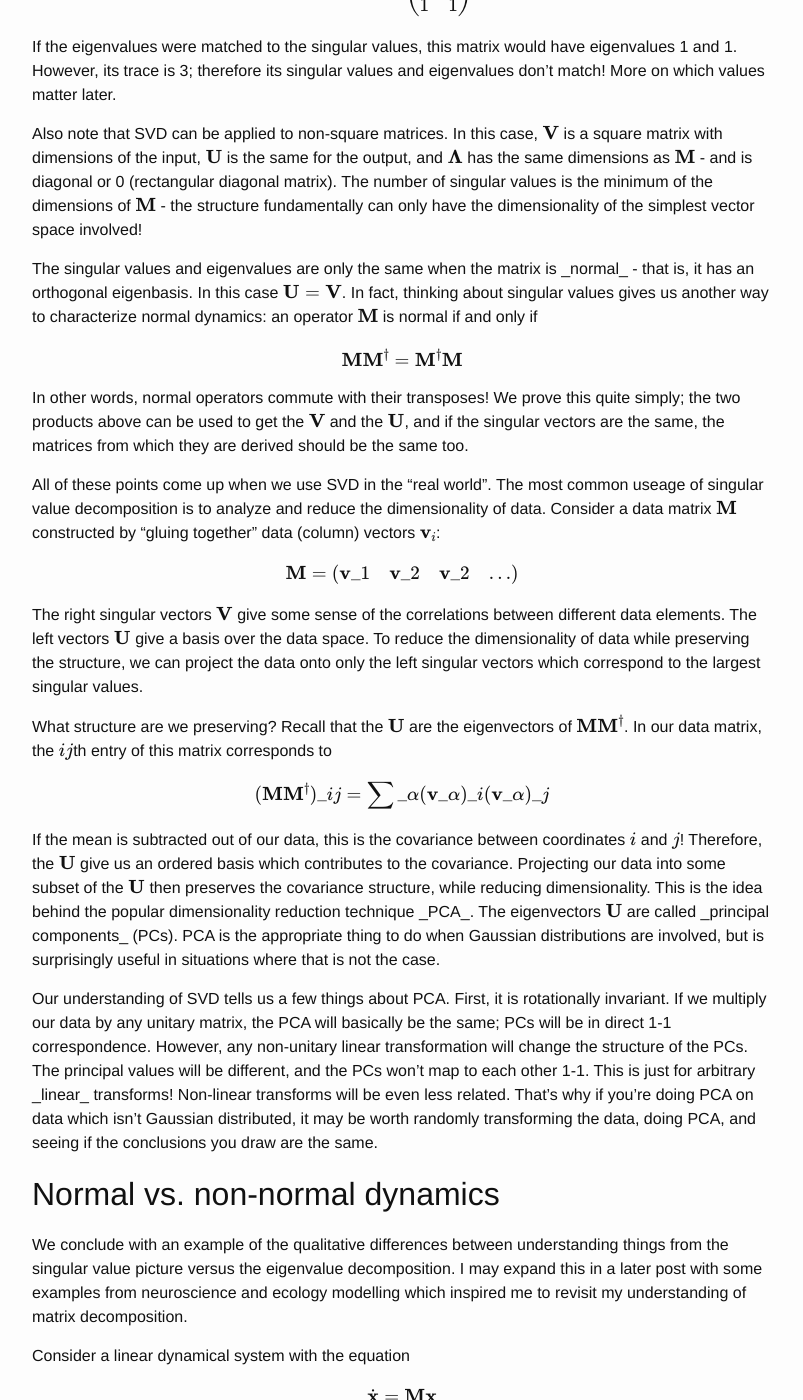
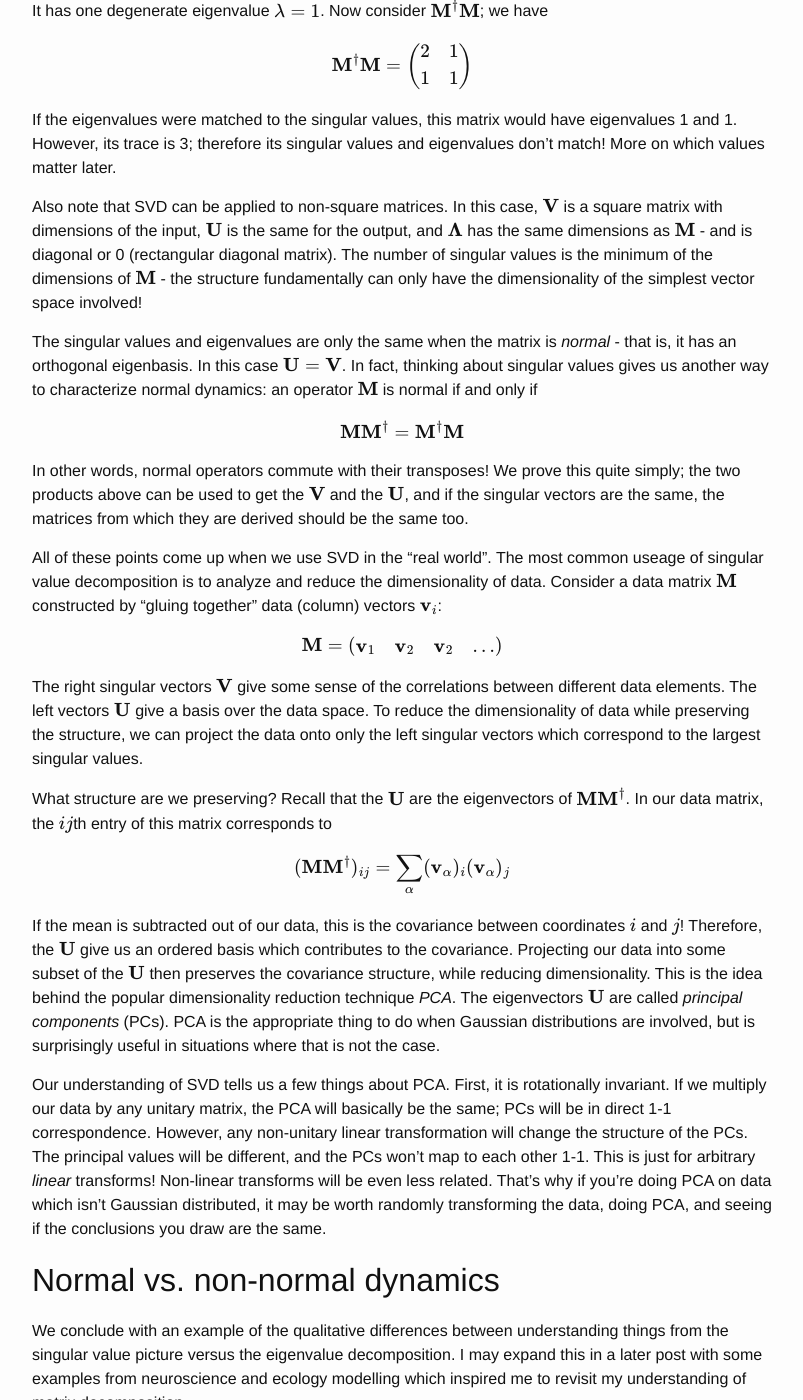
Before and after one commit to atishagarwala/atishagarwala.github.io, a Jekyll site: the page built from _posts/2017-03-05-eig-and-svd-1.markdown, in a window 1280 px wide and 1400 px high, scrolled down 4418 px. Shown: the whole window, without its empty margins (238-1041 px from the left). Built offline with Jekyll 4.4.1, drawn with Linux system fonts in a browser that asks for light colours; formulas are drawn with MathJax 3; comment, search, counter and statistics services are not loaded; some of the changed text lies outside the part shown.

Commit message:
Add files via upload

```diff
--- a/_posts/2017-03-05-eig-and-svd-1.markdown
+++ b/_posts/2017-03-05-eig-and-svd-1.markdown
@@ -26,11 +26,11 @@ be lower case bold $\textbf{x}$, and scalars will just be normal
 
 I'll start by first reviewing some basic things about eigenvectors. Given
 a linear operator $\textbf{M}$, sending $\mathbb{R}^{N}$
-to $\mathbb{R}^{N}$, a vector $\textbf{x}$ is an \_eigenvector\_
+to $\mathbb{R}^{N}$, a vector $\textbf{x}$ is an _eigenvector_
 if we have $\textbf{M}\textbf{x} = \lambda \textbf{x}$, where $\lambda$
-is the associated \_eigenvalue\_. This definition is good enough for finite
+is the associated _eigenvalue_. This definition is good enough for finite
 dimensional vector spaces. Otherwise, we can generalize the definition of
-eigenvalue to that of the \_spectrum\_ of an operator, which is the collection
+eigenvalue to that of the _spectrum_ of an operator, which is the collection
 of values $\lambda$ such that $\textbf{M}-\lambda$ is not invertible. Eigenvalues
 are always in the spectrum, but in infinite dimensional vector spaces we can
 get into funky situations where there are elements in the spectrum which don't
@@ -46,13 +46,13 @@ eigenvector.
 
 If we have no degenerate eigenvalues
 (one unique eigenvalue for each dimension), then we are guaranteed to have
-an \_eigenbasis\_ - a set of linearly independent eigenvectors which span our space.
+an _eigenbasis_ - a set of linearly independent eigenvectors which span our space.
 In the eigenbasis coordinate system, $\textbf{M}$ has a very simple form: it is
 diagonal with entries equal to the eigenvalues $\lambda$. This is the source
 of the power of eigenvalues and eigenvectors; they give us a coordinate system
 where the linear operator can be described as simply as possible, as $N$
 independent multiplications as opposed to $N^{2}$ for a "typical" matrix.
-In many linear or near-linear dynamical systems, understanding the \_eigenmodes\_
+In many linear or near-linear dynamical systems, understanding the _eigenmodes_
 (dynamics in the eigenbasis) individually leads to direct understanding of the
 global dynamics.
 
@@ -60,15 +60,15 @@ However, if we have a degeneracy (repeated eigenvalues, ie multiple roots in
 the characteristic polynomial), then we are not guaranteed to have a complete
 eigenbasis. In the worst case scenario we are guaranteed a nested set of invariant
 subspaces. That is, we have some collection of vectors
-$\{\textbf{v}\_{\lambda,i}\}$ such that
+$\{\textbf{v}_{\lambda,i}\}$ such that
 
 $$
-\textbf{M}\left(\text{span}\{\textbf{v}\_{\lambda,i}\}\_{i\leq j}\right)\subseteq\textbf{M}\left(\text{span}\{\textbf{v}\_{\lambda,i}\}\_{i\leq k}\right)
+\textbf{M}\left(\text{span}\{\textbf{v}_{\lambda,i}\}_{i\leq j}\right)\subseteq\textbf{M}\left(\text{span}\{\textbf{v}_{\lambda,i}\}_{i\leq k}\right)
 $$
 
 where $j\leq k$. More concretely, this means we can find a basis where
 $\textbf{M}$ is almost diagonal, possible with 1's on the off diagonal.
-This is known as the \_Jordan canonical form\_, and the blocks look like
+This is known as the _Jordan canonical form_, and the blocks look like
 
 $$
 \begin{pmatrix}
@@ -80,12 +80,12 @@ $$
 \end{pmatrix}
 $$
 
-The non-diagonalizability is related to \_nilpotent\_ elements - submatrices which
+The non-diagonalizability is related to _nilpotent_ elements - submatrices which
 are non-zero, but become zero when raised to some power. A simple example is
 the 3-d matrix
 
 $$
-\textbf{N}\_{3} = \begin{pmatrix}
+\textbf{N}_{3} = \begin{pmatrix}
 0 & 1 & 0\\
 0 & 0 & 1\\
 0 & 0 & 0
@@ -96,15 +96,15 @@ This matrix only has one eigenvalue (0) and one eigenvector (the first
 coordinate). It is already in Jordan form. We can compute its powers as
 
 $$
-\textbf{N}\_{3} = \begin{pmatrix}
+\textbf{N}_{3} = \begin{pmatrix}
 0 & 1 & 0\\
 0 & 0 & 1\\
 0 & 0 & 0
-\end{pmatrix},~\textbf{N}\_{3}^{2} = \begin{pmatrix}
+\end{pmatrix},~\textbf{N}_{3}^{2} = \begin{pmatrix}
 0 & 0 & 1\\
 0 & 0 & 0\\
 0 & 0 & 0
-\end{pmatrix},~\textbf{N}\_{3}^{3} = \begin{pmatrix}
+\end{pmatrix},~\textbf{N}_{3}^{3} = \begin{pmatrix}
 0 & 0 & 0\\
 0 & 0 & 0\\
 0 & 0 & 0
@@ -139,21 +139,21 @@ set of _invariant subspaces_ - linear subspaces that map onto themselves.
 How can we construct such a set of nested invariant subspaces? One way
 is to construct one inductively. Suppose that we have an invariant subspace
 of dimension $k$. We can find one of dimension $k+1$ in the following way.
-Let $\textbf{P}\_{k}$ be the orthogonal projection onto our $k$ dimensional
-invariant subspace $V\_{k}$.
-That is, on $V\_{k}$ it is the identity;
+Let $\textbf{P}_{k}$ be the orthogonal projection onto our $k$ dimensional
+invariant subspace $V_{k}$.
+That is, on $V_{k}$ it is the identity;
 orthogonal vectors map to 0. Then consider
 
 $$
-\textbf{M}\_{k+1}\equiv (\textbf{Id}-\textbf{P}\_{k})\textbf{M}
+\textbf{M}_{k+1}\equiv (\textbf{Id}-\textbf{P}_{k})\textbf{M}
 $$
 
-This linear map outputs onto the orthogonal subspace $(V\_{k})\_{\perp}$.
-Therefore, restricted to $(V\_{k})\_{\perp}$ it is a map from that subspace
-onto itself. It has some eigenvector $v\_{k+1}$. While $v\_{k+1}$ is an eigenvector
-of $\textbf{M}\_{k+1}$, it is not an eigenvector of $\textbf{M}$; however,
-it has no other projection onto $(V\_{k})\_{\perp}$. Therefore,
-$\textbf{M}$ maps $V\_{k}\oplus\{v\_{k+1}\}$ onto itself; we now have
+This linear map outputs onto the orthogonal subspace $(V_{k})_{\perp}$.
+Therefore, restricted to $(V_{k})_{\perp}$ it is a map from that subspace
+onto itself. It has some eigenvector $v_{k+1}$. While $v_{k+1}$ is an eigenvector
+of $\textbf{M}_{k+1}$, it is not an eigenvector of $\textbf{M}$; however,
+it has no other projection onto $(V_{k})_{\perp}$. Therefore,
+$\textbf{M}$ maps $V_{k}\oplus\{v_{k+1}\}$ onto itself; we now have
 a $k+1$ dimensional subspace!
 
 Our base case is a 1-dimensional invariant subspace; that is, an eigenvector.
@@ -168,13 +168,13 @@ $$
 \textbf{M} = \textbf{U}\textbf{T}\textbf{U}^{\dagger}
 $$
 
-where $\textbf{T}$ is upper triangular, and $\textbf{U}$ is a \_unitary\_ matrix
+where $\textbf{T}$ is upper triangular, and $\textbf{U}$ is a _unitary_ matrix
 (generalized rotation for
 complex vector spaces, $\textbf{U}^{\dagger}\textbf{U} = \textbf{Id}$). Here
 $\dagger$ is the adjoint
 (transpose + complex conjugate).
 
-Related to this decomposition is the \_QR decomposition\_ where $\textbf{M}$
+Related to this decomposition is the _QR decomposition_ where $\textbf{M}$
 can be written as $\textbf{Q}\textbf{R}$ - where the first matrix is
 orthogonal and the second is upper triangular. While our above decomposition
 scheme dependeded on the eigenvectors chosen, the QR decomposition is
@@ -187,10 +187,10 @@ also exist (L being lower triangular).
 In the above decompositions, we've secretly added a hidden structure:
 an inner product. Unitary matrices (and even the adjoint) implicitly assume
 that some inner product exists. After all, a rotation is an operator that leaves
-\_lengths\_ invariant!
+_lengths_ invariant!
 
 The most commonly used type of unitary transformation of a matrix is
-the \_singular value decomposition\_ (SVD). We decompose our matrix
+the _singular value decomposition_ (SVD). We decompose our matrix
 $\textbf{M}$ as
 
 $$
@@ -202,14 +202,14 @@ is diagonal. In order to make the decomposition unique up to
 complex phases, one picks the
 $\mathbf{\Lambda}$ to be positive and ordered (which can be accomplished
 by permutation and multiplying phases into the unitary matrices).
-The columns of $\textbf{V}$ are the \_right singular vectors\_
-and the columns of $\textbf{U}$ are the \_left singular vectors\_.
+The columns of $\textbf{V}$ are the _right singular vectors_
+and the columns of $\textbf{U}$ are the _left singular vectors_.
 
 There are two ways to think about SVD, and the singular values themselves. One
 is as solutions to the optimization problem
 
 $$
-\textbf{u}\_{c},\textbf{v}\_{c} = \underset{\textbf{u},\textbf{v}}{\arg\max}
+\textbf{u}_{c},\textbf{v}_{c} = \underset{\textbf{u},\textbf{v}}{\arg\max}
 ~\textbf{u}^{\dagger}\textbf{M}\textbf{v}
 $$
 
@@ -219,14 +219,14 @@ the pairs of vectors $\textbf{u}$ and $\textbf{v}$ give us the sets of
 left and right singular vectors respectively. These vectors obey the equations
 
 $$
-\lambda\_{u}\textbf{u}\_{c} = \textbf{M}\textbf{v}\_{c},~\lambda\_{v}\textbf{v}\_{c} = \textbf{M}^{\dagger}\textbf{u}\_{c}
+\lambda_{u}\textbf{u}_{c} = \textbf{M}\textbf{v}_{c},~\lambda_{v}\textbf{v}_{c} = \textbf{M}^{\dagger}\textbf{u}_{c}
 $$
 
 If we pick the pair that gives us the maximal value, we can "shave it off"
-from the space: we know that inputting in $\textbf{v}\_{c}$ gets us
-an output proportional to $\textbf{u}\_{c}$. However, if we have an input
-orthogonal to $\textbf{v}\_{c}$, its output will be orthogonal to
-$\textbf{u}\_{c}$ by the second equation. Therefore we can take one dimension
+from the space: we know that inputting in $\textbf{v}_{c}$ gets us
+an output proportional to $\textbf{u}_{c}$. However, if we have an input
+orthogonal to $\textbf{v}_{c}$, its output will be orthogonal to
+$\textbf{u}_{c}$ by the second equation. Therefore we can take one dimension
 out of the input space and one out of the output space; we can iterate
 and construct the SVD as defined above.
 
@@ -238,7 +238,7 @@ correctly generalizes to the case where the matrices are not symmetric.
 
 Another way to get the singular values and vectors is to consider
 the matrices $\textbf{M}\textbf{M}^{\dagger}$ and
-$\textbf{M}^{\dagger}\textbf{M}$. These are both \_Hermitian\_ matrices
+$\textbf{M}^{\dagger}\textbf{M}$. These are both _Hermitian_ matrices
 (generalization of symmetric to complex valued). Hermitian matrices
 all have a complete, orthogonal eigenbasis with real eigenvalues.
 If we cheat and plug in the SVD form of $\textbf{M}$ into each
@@ -301,7 +301,7 @@ dimensions of $\textbf{M}$ - the structure fundamentally can only have
 the dimensionality of the simplest vector space involved!
 
 The singular values and eigenvalues are only the same when the
-matrix is \_normal\_ - that is, it has an orthogonal eigenbasis. In this case
+matrix is _normal_ - that is, it has an orthogonal eigenbasis. In this case
 $\textbf{U} = \textbf{V}$. In fact, thinking about singular values gives
 us another way to characterize normal dynamics: an operator $\textbf{M}$
 is normal if and only if
@@ -318,11 +318,11 @@ matrices from which they are derived should be the same too.
 All of these points come up when we use SVD in the "real world".
 The most common useage of singular value decomposition is to analyze and
 reduce the dimensionality of data. Consider a data matrix $\textbf{M}$
-constructed by "gluing together" data (column) vectors $\textbf{v}\_{i}$:
+constructed by "gluing together" data (column) vectors $\textbf{v}_{i}$:
 
 $$
 \textbf{M} = \begin{pmatrix}
-\textbf{v}\_{1}  & \textbf{v}\_{2}  & \textbf{v}\_{2} & ...
+\textbf{v}_{1}  & \textbf{v}_{2}  & \textbf{v}_{2} & ...
 \end{pmatrix}
 $$
 
@@ -337,8 +337,8 @@ the eigenvectors of $\textbf{M}\textbf{M}^{\dagger}$. In our data matrix,
 the $ij$th entry of this matrix corresponds to
 
 $$
-(\textbf{M}\textbf{M}^{\dagger})\_{ij} = \sum\_{\alpha}(\textbf{v}\_{\alpha})\_{i}
-(\textbf{v}\_{\alpha})\_{j}
+(\textbf{M}\textbf{M}^{\dagger})_{ij} = \sum_{\alpha}(\textbf{v}_{\alpha})_{i}
+(\textbf{v}_{\alpha})_{j}
 $$
 
 If the mean is subtracted out of our data, this is the covariance between
@@ -346,7 +346,7 @@ coordinates $i$ and $j$! Therefore, the $\textbf{U}$ give us an ordered basis
 which contributes to the covariance. Projecting our data into some subset of the
 $\textbf{U}$ then preserves the covariance structure, while reducing
 dimensionality. This is the idea behind the popular dimensionality reduction
-technique \_PCA\_. The eigenvectors $\textbf{U}$ are called \_principal components\_
+technique _PCA_. The eigenvectors $\textbf{U}$ are called _principal components_
 (PCs). PCA is the appropriate thing to do when Gaussian distributions
 are involved, but is surprisingly useful in situations where that is not the
 case.
@@ -357,7 +357,7 @@ will basically be the same; PCs will be in direct 1-1 correspondence.
 However, any non-unitary linear
 transformation will change the structure of the PCs. The principal values will
 be different, and the PCs won't map to each other 1-1. This is just for
-arbitrary \_linear\_ transforms! Non-linear transforms will be even less related.
+arbitrary _linear_ transforms! Non-linear transforms will be even less related.
 That's why if you're doing PCA on data which isn't Gaussian distributed,
 it may be worth randomly transforming the data, doing PCA, and seeing if the
 conclusions you draw are the same.
@@ -389,7 +389,7 @@ $\mathbf{\lambda}$. Let $\textbf{y} = \textbf{B}^{-1}\textbf{x}$.
 Then we have
 
 $$
-y\_{i}(t) = c\_{i}e^{\lambda\_{i}t}
+y_{i}(t) = c_{i}e^{\lambda_{i}t}
 $$
 
 We can use this basis to answer our question.
@@ -398,7 +398,7 @@ Consider first the case where $\textbf{M}$ is normal. Then, in the coordinate
 system of the $\textbf{y}$, the inner product is just the standard inner product.
 If $\textbf{w}$ does not affect the dynamics, that means that $\textbf{w}$
 does not project much onto components of $\textbf{y}$ which have
-large $\lambda\_{i}$. Let $\textbf{w}' = \textbf{B}^{-1}\textbf{w}$; then we have
+large $\lambda_{i}$. Let $\textbf{w}' = \textbf{B}^{-1}\textbf{w}$; then we have
 
 $$
 \textbf{w}^{\dagger}\textbf{x} = \textbf{w}'^{\dagger}\textbf{y}
@@ -407,7 +407,7 @@ $$
 which is given by
 
 $$
-\textbf{w}^{\dagger}\textbf{x} = \sum\_{i}(\textbf{w}')\_{i}c\_{i}e^{\lambda\_{i}t}
+\textbf{w}^{\dagger}\textbf{x} = \sum_{i}(\textbf{w}')_{i}c_{i}e^{\lambda_{i}t}
 $$
 
 We know this is small since $\textbf{w}$ does not project much onto the
```
